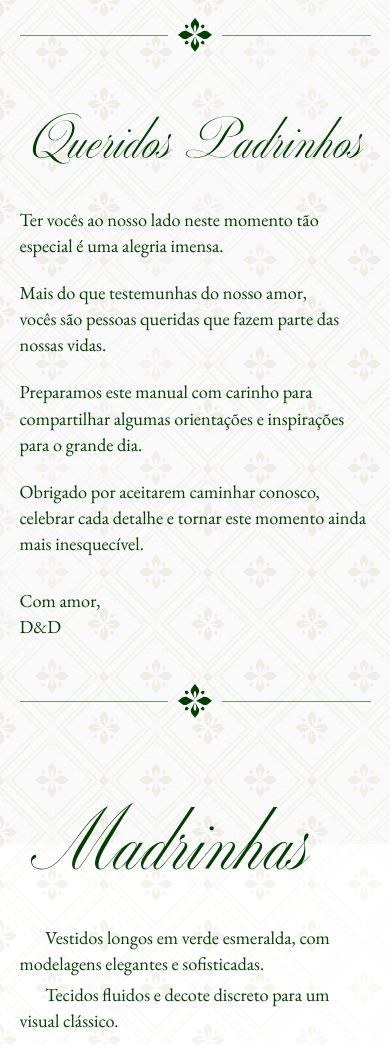
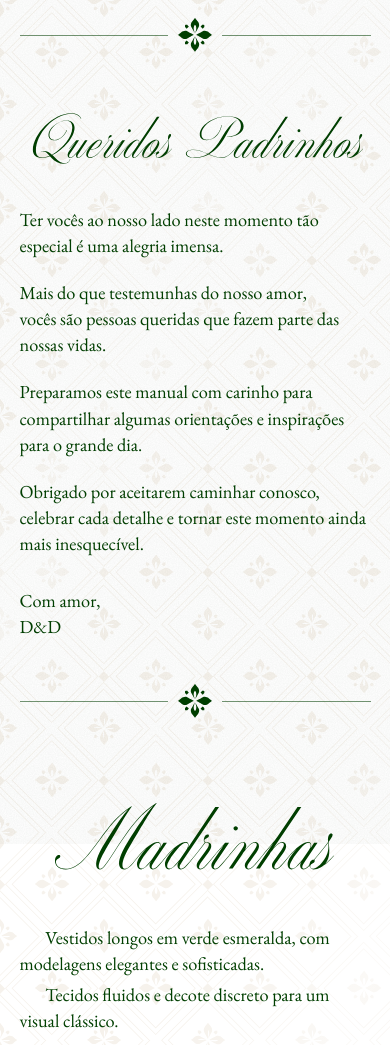
Before and after one commit to dev7davi/manual_padrinhos, a plain HTML site: page index.html in a window 390 px wide. Shown: the top 1045 px of the page. Drawn offline with nearby package versions, Linux system fonts and the light colour scheme.

Commit message:
Centraliza titulos de Madrinhas/Padrinhos no mobile
Co-Authored-By: Claude Sonnet 5.5 <noreply@anthropic.com>

```diff
--- a/css/style.css
+++ b/css/style.css
@@ -108,3 +108,8 @@ main{display:flex;flex-direction:column;gap:0;margin:0;padding:0}
 .js .rv{opacity:0;transform:translateY(14px);transition:opacity .8s ease,transform .8s ease}
 .js .rv.in{opacity:1;transform:none}
 @media(prefers-reduced-motion:reduce){html{scroll-behavior:auto}.js .rv{opacity:1;transform:none;transition:none}.cue::before{animation:none}}
+
+/* mobile: títulos centralizados */
+@media(max-width:759px){
+  .traje .ttl,.traje.pad .ttl{margin-left:auto;margin-right:auto}
+}
```
